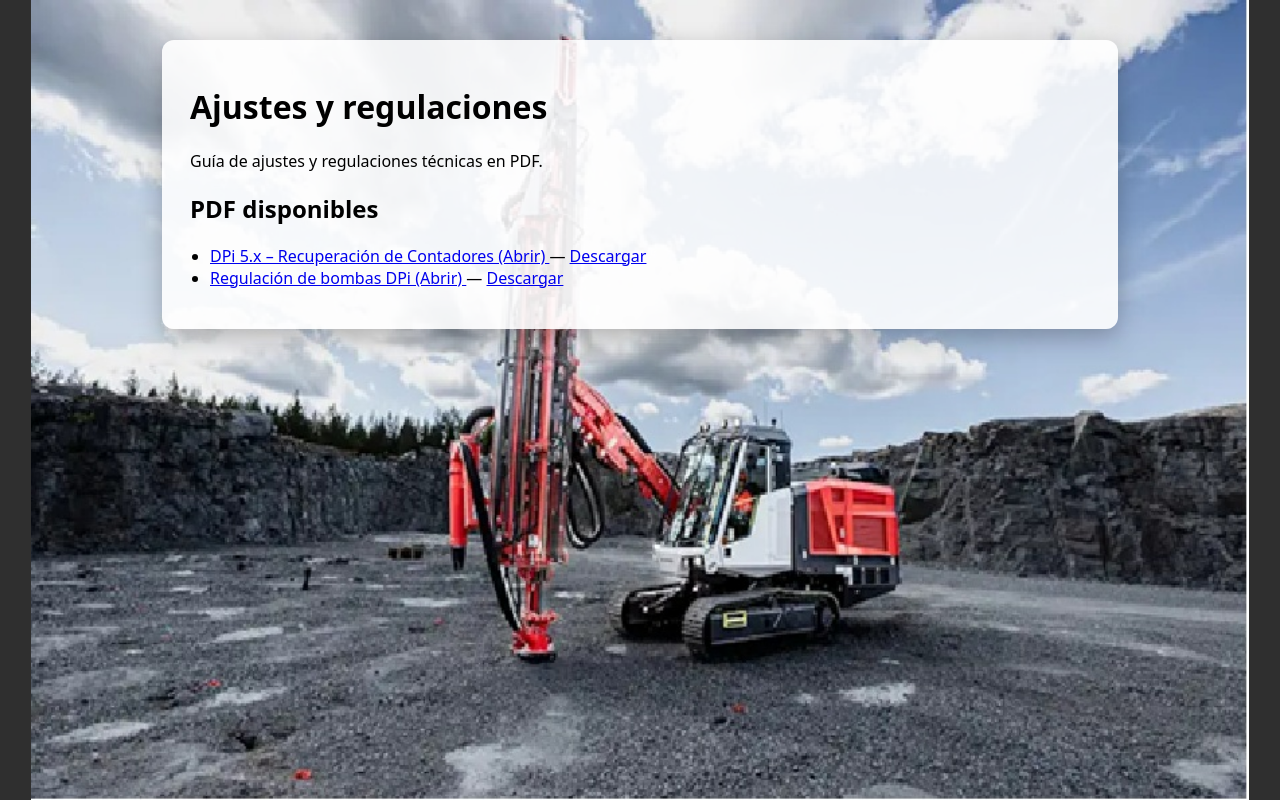
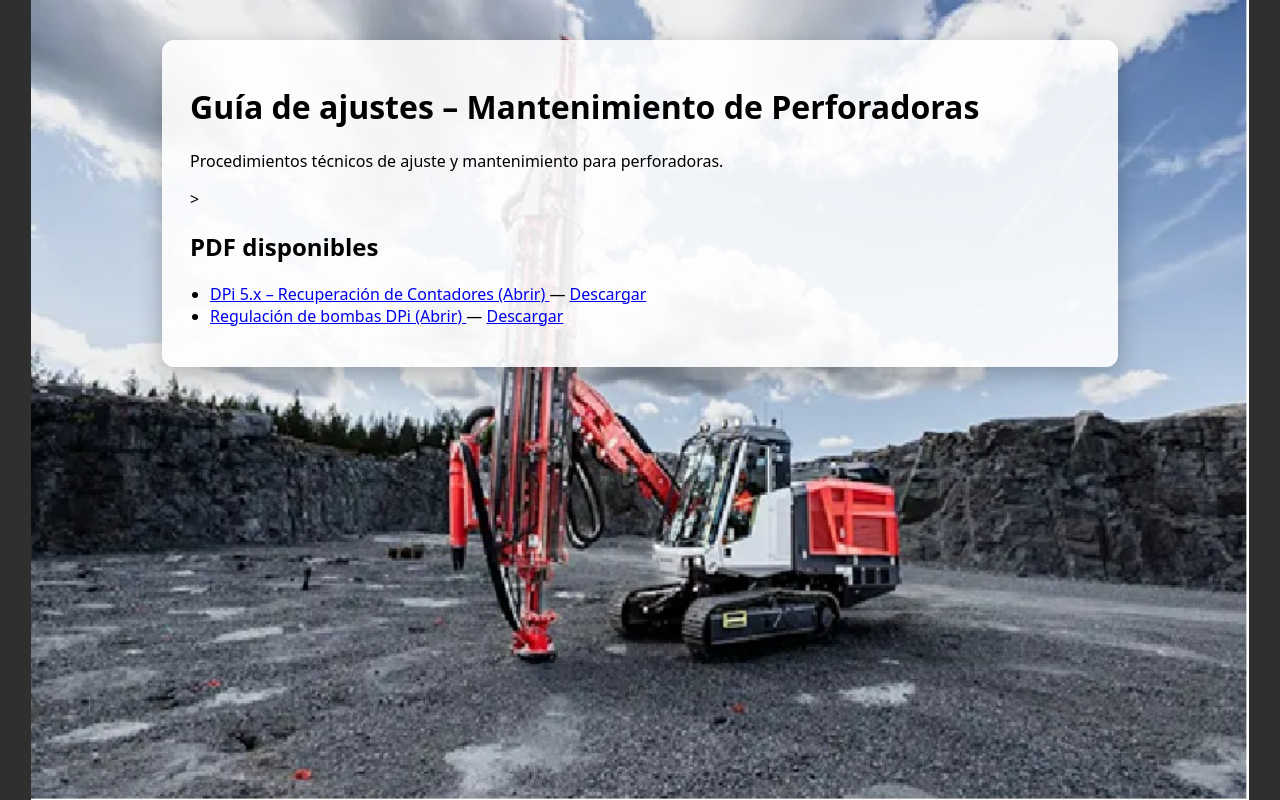
Before and after one commit to ecarrizo21/procedimientos-mina, a plain HTML site: page index.html in a window 1280 px wide. Drawn offline with Linux system fonts and the light colour scheme.

Commit message:
Update index.html

```diff
--- a/index.html
+++ b/index.html
@@ -3,7 +3,7 @@
 <head>
   <meta charset="utf-8">
   <meta name="viewport" content="width=device-width, initial-scale=1">
-  <title>Ajustes y regulaciones</title>
+  <title>Guía de ajustes – Mantenimiento de Perforadoras</title>
 
   <style>
     body {
@@ -34,8 +34,9 @@
 
 <body>
   <div class="contenedor">
-    <h1>Ajustes y regulaciones</h1>
-    <p>Guía de ajustes y regulaciones técnicas en PDF.</p>
+    <h1>Guía de ajustes – Mantenimiento de Perforadoras</h1>
+    <p>Procedimientos técnicos de ajuste y mantenimiento para perforadoras.</p>
+>
 
     <h2>PDF disponibles</h2>
     <ul>
```
